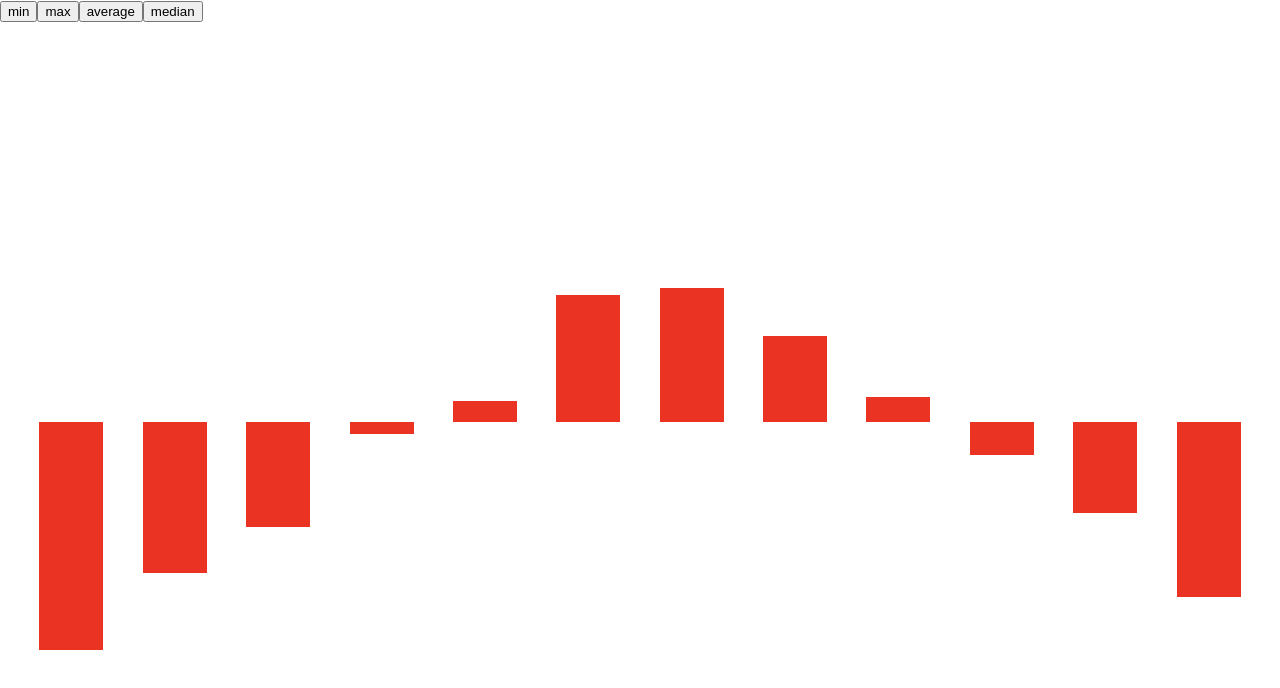
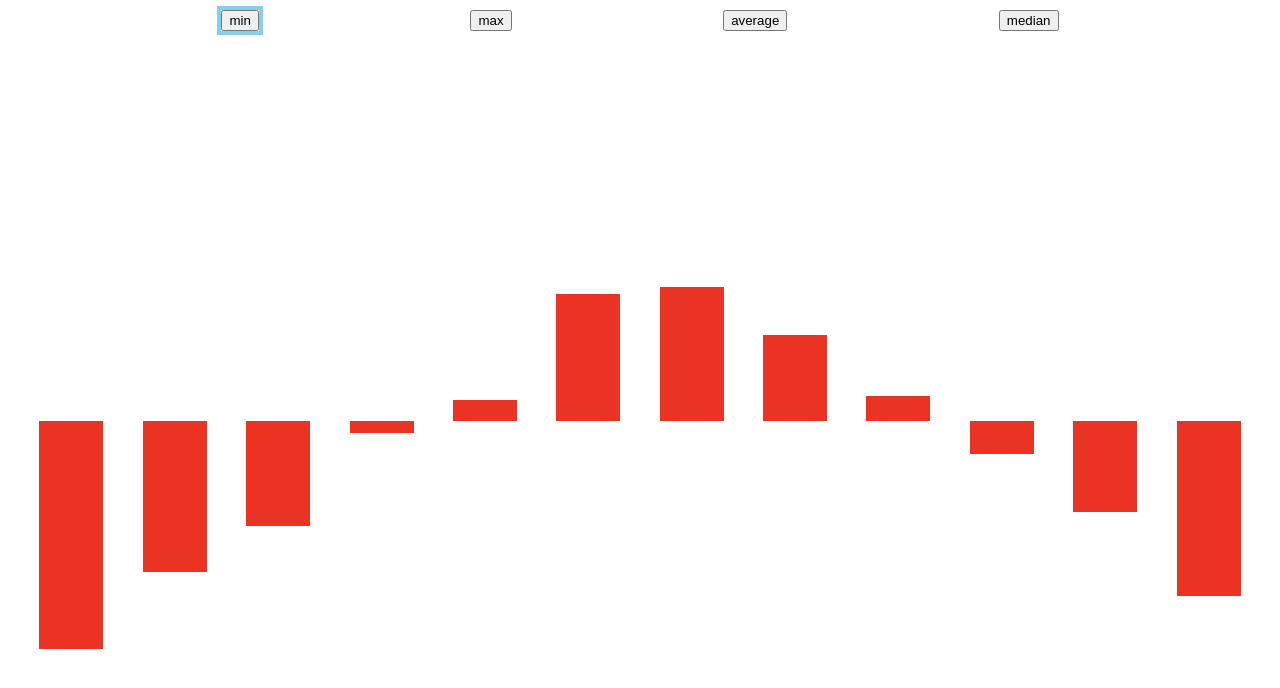
Before and after one commit to federikos/test-chart, a React (Create React App) app: page / in a window 1280 px wide. Shown: the top 688 px of the page. Built offline with nearby package versions, Linux system fonts and the light colour scheme.

Commit message:
Some styles for toolbar

```diff
--- a/src/App.css
+++ b/src/App.css
@@ -1,11 +1,22 @@
 .chart {
   padding-top: 65px;
-  height: calc(50vh - 65px);
+  height: calc(50vh - 85px);
   padding-bottom: calc(50vh - 25px);
   display: flex;
   justify-content: space-evenly;
   align-items: flex-end;
   overflow-x: hidden;
+}
+
+.toolbar {
+  margin: 10px;
+  display: flex;
+  flex-wrap: wrap;
+  justify-content: space-evenly;
+}
+
+.active-btn {
+  outline: 4px solid skyblue;
 }
 
 .column {
--- a/src/components/Toolbar.js
+++ b/src/components/Toolbar.js
@@ -6,9 +6,9 @@ const types = ['min', 'max', 'average', 'median'];
 const Toolbar = ({type, setType}) => {
   const handleClick = e => setType(e.target.value);
   return (
-    <div>
+    <div className='toolbar'>
       {
-        types.map(type => <button key={type} value={type} onClick={handleClick}>{type}</button>)
+        types.map(t => <button className={t === type ? 'active-btn' : null} key={t} value={t} onClick={handleClick}>{t}</button>)
       }
     </div>
   );
```
